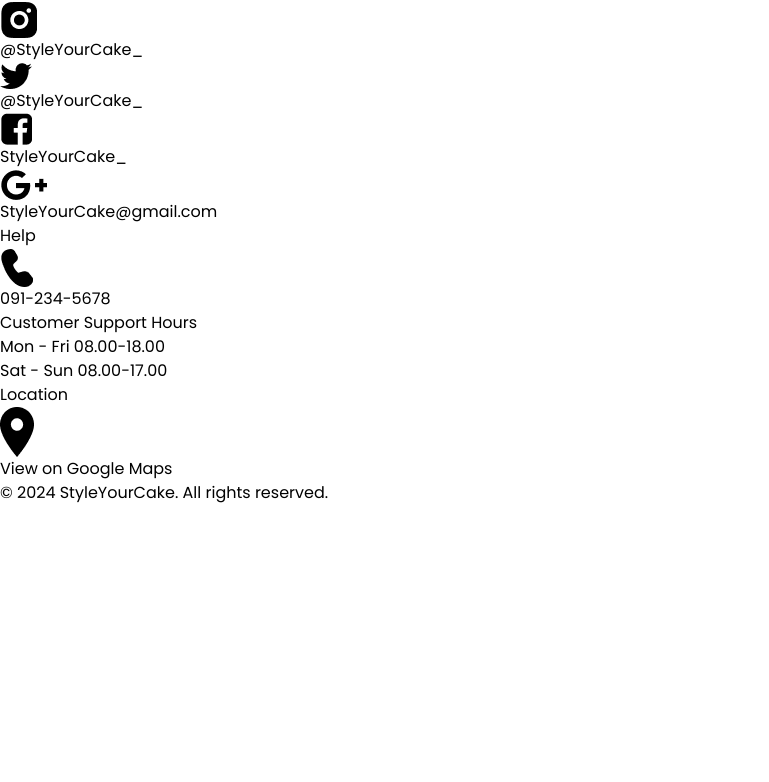
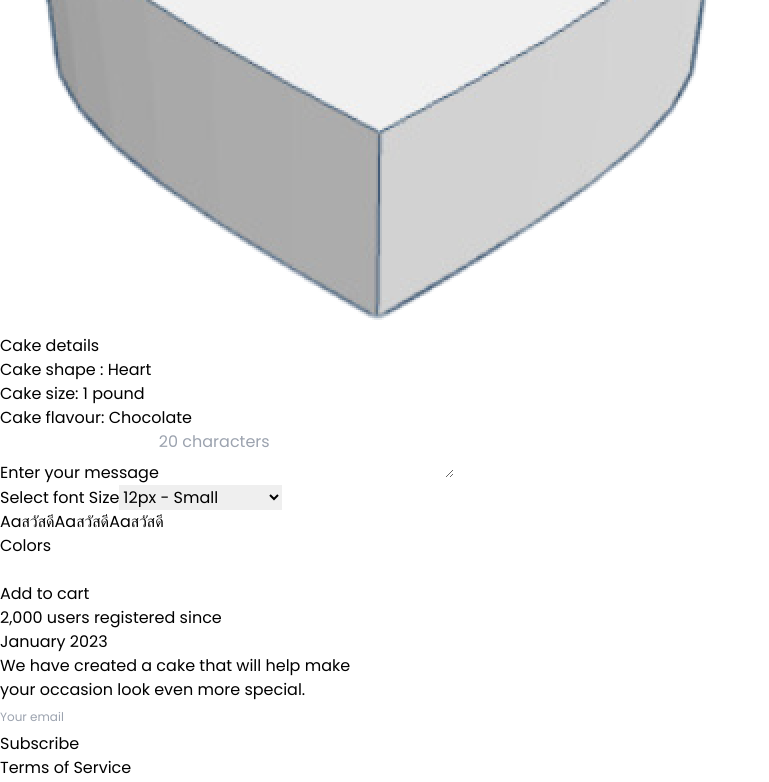
Before and after one commit to PangIkp/Style-Your-Cake, a React (Vite) app: page /write in a window 1280 px wide. Shown: the part 1837-2619 px from the top of the page, without its empty margins (0-769 px from the left). Before the commit the page ends 2342 px from the top, so only its background shows below. Built offline with nearby package versions, Linux system fonts and the light colour scheme.

Commit message:
create writeoncake page

```diff
--- a/src/App.tsx
+++ b/src/App.tsx
@@ -23,94 +23,65 @@ import WriteOnCake from "./pages/WriteOnCake";
 const router = createBrowserRouter([
   {
     path: "/",
-    element: (
-      <Landing/>
-    ),
+    element: <Landing key="landing" />,
   },
-
   {
     path: "/category",
-    element: (
-      <Category/>
-    ),
+    element: <Category key="category" />,
   },
-
   {
     path: "/design",
-    element: (
-      <DesignYourCake/>
-    ),
+    element: <DesignYourCake key="design" />,
   },
-
   {
     path: "/reviews",
-    element: (
-      <Reviews/>
-    ),
+    element: <Reviews key="reviews" />,
   },
-
   {
     path: "/login",
-    element: (
-      <Login/>
-    ),
+    element: <Login key="login" />,
   },
-
   {
     path: "/signup",
-    element: (
-      <SignUp/>
-    ),
+    element: <SignUp key="signup" />,
   },
-
   {
     path: "/select",
-    element: (
-      <SelectYourCake/>
-    ),
+    element: <SelectYourCake key="select" />,
   },
-
   {
     path: "/password",
-    element: <Password/>,
+    element: <Password key="password" />,
   },
-
   {
     path: "/newpassword",
-    element: <NewPassword/>,
+    element: <NewPassword key="newpassword" />,
   },
-
   {
     path: "/resetpassword",
-    element: <ResetPassword/>,
+    element: <ResetPassword key="resetpassword" />,
   },
-
   {
     path: "/product",
-    element: <Product/>,
+    element: <Product key="product" />,
   },
-
   {
     path: "/account",
-    element: <Account/>,
+    element: <Account key="account" />,
   },
-
   {
     path: "/order",
-    element: <Order/>,
+    element: <Order key="order" />,
   },
-
   {
     path: "/cart",
-    element: <Cart/>,
+    element: <Cart key="cart" />,
   },
-
   {
     path: "/write",
-    element: <WriteOnCake/>,
+    element: <WriteOnCake key="write" />,
   },
+]);
 
 
-]);
-
 export const App = () => <RouterProvider router={router}/>
--- a/src/components/ProductCard.tsx
+++ b/src/components/ProductCard.tsx
@@ -16,7 +16,7 @@ const ProductCard = ({
 }) => {
   return (
     <div className="ml-[20px] mb-[50px]">
-      <Link to="/product">
+      <Link to="/product" onClick={() => window.scrollTo(0, 0)}>
         <img
           src={imgUrl}
           alt={name}
--- a/src/pages/WriteOnCake.tsx
+++ b/src/pages/WriteOnCake.tsx
@@ -1,8 +1,6 @@
 import Copyright from "../components/Copyright";
 import Footer from "../components/Footer";
 import NavBar from "../components/NavBar";
-import { Link } from "react-router-dom";
-import OrderSummary from "../components/OrderItem";
 
 const WriteOnCake = () => {
   return (
@@ -13,6 +11,126 @@ const WriteOnCake = () => {
         </div>
       </div>
 
+      <div className="pl-20 pr-20 mb-40">
+        <div className="flex items-center space-x-1 mb-10 pt-10">
+          <h1 className="mr-2 text-[26px] font-semibold">Design Your Cake</h1>
+          <img src="/Wink.png" alt="Wink" className="h-[25px]" />
+        </div>
+
+        <div className="flex flex-col">
+          <div className="flex space-x-8">
+            {/* Cake Image Section */}
+            <div className="w-full bg-[#FFCCD2] bg-opacity-50 border border-[#9F9F9F] shadow-lg flex items-center justify-center">
+              <img
+                src="/Hearth.png"
+                alt="Wink"
+                className="w-[400px] flex items-center"
+              />
+            </div>
+
+            {/* Cake Details and Customization Section */}
+            <div className="flex flex-col justify-between w-1/2">
+              <div className="p-6 bg-white rounded-lg shadow-lg border flex flex-col">
+                <div className="mb-6">
+                  <h2 className="text-[12px] font-semibold">Cake details</h2>
+                  <p className="mt-2 text-[12px]">
+                    <span className="text-[#D63484]">Cake shape :</span> Heart
+                  </p>
+                  <p className="mt-2 text-[12px]">
+                    <span className="text-[#D63484]">Cake size:</span> 1 pound
+                  </p>
+                  <p className="mt-2 text-[12px]">
+                    <span className="text-[#D63484]">Cake flavour:</span>{" "}
+                    Chocolate
+                  </p>
+                </div>
+
+                <div className="mb-6">
+                  <label
+                    htmlFor="message"
+                    className="text-[12px] font-semibold"
+                  >
+                    Enter your message
+                  </label>
+                  <textarea
+                    id="message"
+                    className="mt-2 w-full p-2 border border-gray-300 text-[12px] rounded-md"
+                    maxLength={100}
+                    placeholder="20 characters"
+                  ></textarea>
+                </div>
+
+                <div className="mb-6">
+                  <label htmlFor="font" className="text-[12px] font-semibold">
+                    Select font Size
+                  </label>
+                  <select
+                    id="font"
+                    className="mt-2 w-full p-2 border border-gray-300 rounded-md text-[12px]"
+                  >
+                    <option value="12">12px - Small</option>
+                    <option value="14">14px - Regular</option>
+                    <option value="16">16px - Medium</option>
+                    <option value="18">18px - Large</option>
+                    <option value="20">20px - Extra Large</option>
+                    <option value="24">24px - Huge</option>
+                  </select>
+
+                  <div className="flex justify-between mt-4 space-x-2">
+                    <button className="w-full h-16 border border-gray-300 rounded-md flex flex-col items-center justify-center hover:bg-[#FFCCD2]">
+                      <span className="text-[13px]">Aa</span>
+                      <span className="text-[13px]">สวัสดี</span>
+                    </button>
+
+                    <button className="w-full h-16 border border-gray-300 rounded-md flex flex-col items-center justify-center font-medium hover:bg-[#FFCCD2]">
+                      <span className="text-[13px]">Aa</span>
+                      <span className="text-[13px]">สวัสดี</span>
+                    </button>
+
+                    <button className="w-full h-16 border border-gray-300 rounded-md flex flex-col items-center justify-center font-bold hover:bg-[#FFCCD2]">
+                      <span className="text-[13px]">Aa</span>
+                      <span className="text-[13px]">สวัสดี</span>
+                    </button>
+                  </div>
+                </div>
+
+                <div>
+                  <h3 className="text-[12px] font-semibold mb-2">Colors</h3>
+                  {/* Add your color picker or color options here */}
+                  <div className="flex justify-between mt-4 space-x-3">
+                    <button className="w-full h-7 bg-white border border-gray-200 hover:border-[#D63484] hover:border-[2px]"></button>
+
+                    <button className="w-full h-7 bg-[#DB7093] hover:outline outline-[#D63484] hover:outline-[2px]"></button>
+
+                    <button className="w-full h-7 bg-[#DDA0DD] hover:outline outline-[#D63484] hover:outline-[2px]"></button>
+
+                    <button className="w-full h-7 bg-[#FFFF33] hover:outline outline-[#D63484] hover:outline-[2px]"></button>
+
+                    <button className="w-full h-7 bg-[#99FFCC] hover:outline outline-[#D63484] hover:outline-[2px]"></button>
+
+                    <button className="w-full h-7 bg-[#33CCFF] hover:outline outline-[#D63484] hover:outline-[2px]"></button>
+
+                    <button className="w-full h-7 bg-[#FF6347] hover:outline outline-[#D63484] hover:outline-[2px]"></button>
+
+                    <button className="w-full h-7 bg-[#CC0033] hover:outline outline-[#D63484] hover:outline-[2px]"></button>
+
+                    <button className="w-full h-7 bg-[#996633] hover:outline outline-[#D63484] hover:outline-[2px]"></button>
+
+                    <button className="w-full h-7 bg-black hover:outline outline-[#D63484] hover:outline-[2px]"></button>
+                  </div>
+                </div>
+              </div>
+
+              {/* Add to Cart Button Section */}
+              <div className="mt-7">
+                <button className="bg-gradient-to-b from-[#D63484] to-[#E06386] text-[14px] hover:from-[#D63484] hover:to-[#FFCCD2] text-white font-bold rounded-[20px] w-full h-[40px]">
+                  Add to cart
+                </button>
+              </div>
+            </div>
+          </div>
+        </div>
+      </div>
       <Footer />
       <Copyright />
     </div>
```
Also changed, not shown: src/pages/SelectYourCake.tsx (+14 -14 lines).
